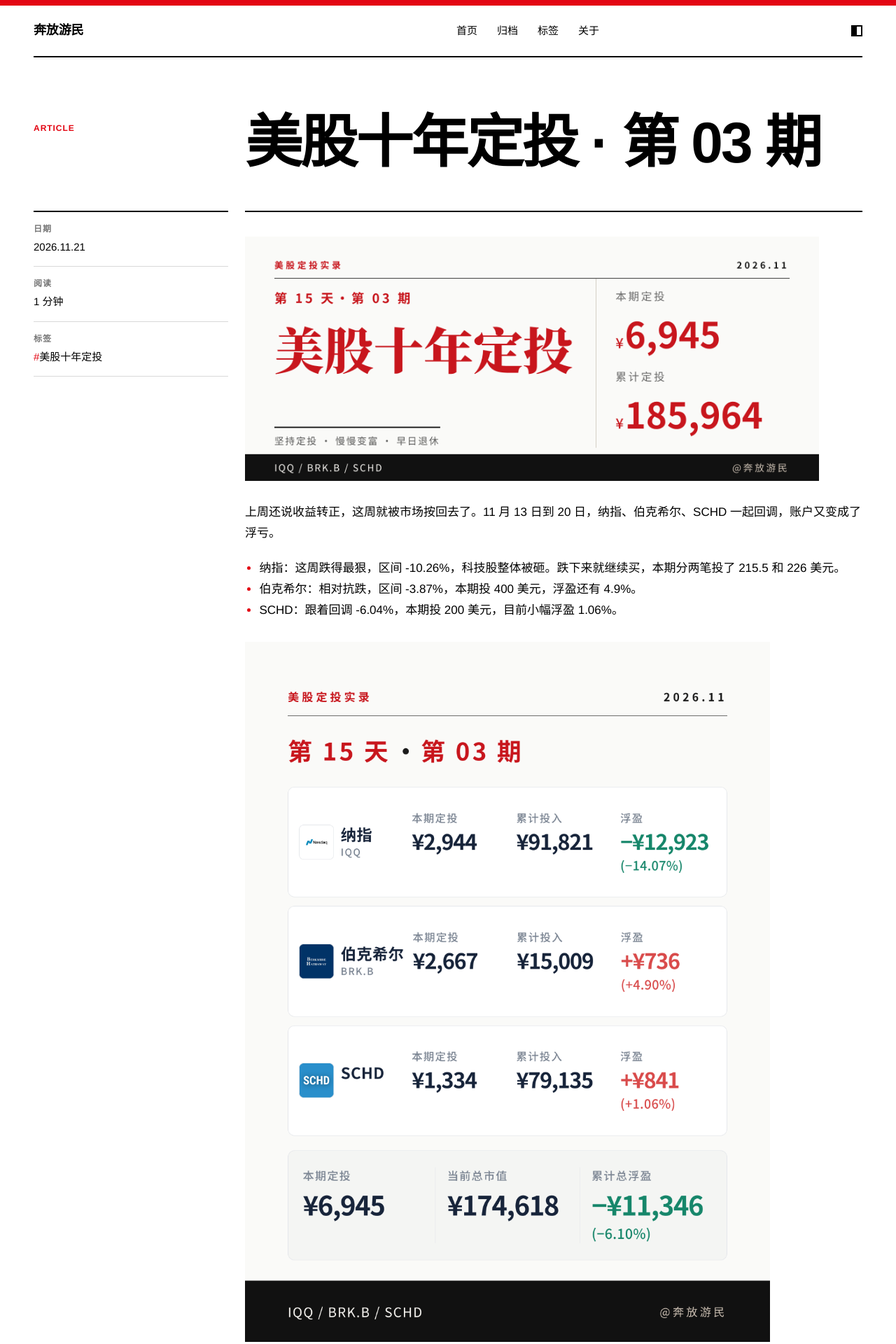
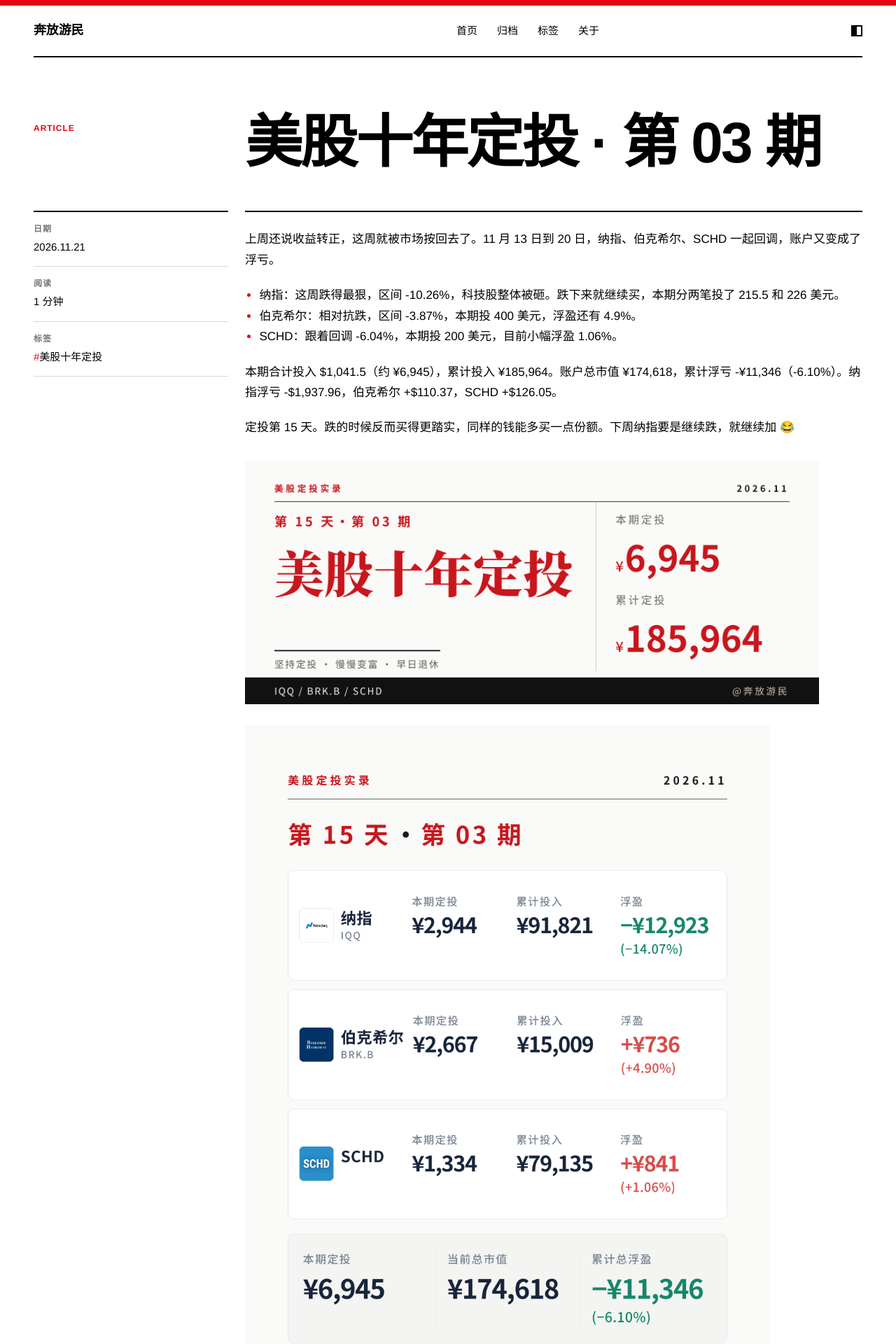
Before and after one commit to bfym2025/bfym2025.github.io, a Jekyll site: the page built from _posts/2026-11-21-us-dca-ten-year-issue-03.md, in a window 1280 px wide. Shown: the top 1920 px of the page at 70% size. Built offline with Jekyll 4.4.1, drawn with Linux system fonts in a browser that asks for light colours; comment, search, counter and statistics services are not loaded.

Commit message:
Move DCA post images after all text
Co-Authored-By: Claude Code <noreply@anthropic.com>

```diff
--- a/_posts/2026-11-21-us-dca-ten-year-issue-03.md
+++ b/_posts/2026-11-21-us-dca-ten-year-issue-03.md
@@ -3,8 +3,6 @@ title: 美股十年定投 · 第 03 期
 date: 2026-11-21 11:00:00 +0800
 tags: [美股十年定投]
 ---
-
-![美股十年定投 · 第 03 期]({{ '/assets/images/us-dca-2026-11-issue-03-cover.png' | relative_url }})
 
 上周还说收益转正，这周就被市场按回去了。11 月 13 日到 20 日，纳指、伯克希尔、SCHD 一起回调，账户又变成了浮亏。
 
@@ -12,10 +10,12 @@ tags: [美股十年定投]
 - 伯克希尔：相对抗跌，区间 -3.87%，本期投 400 美元，浮盈还有 4.9%。
 - SCHD：跟着回调 -6.04%，本期投 200 美元，目前小幅浮盈 1.06%。
 
+本期合计投入 $1,041.5（约 ¥6,945），累计投入 ¥185,964。账户总市值 ¥174,618，累计浮亏 -¥11,346（-6.10%）。纳指浮亏 -$1,937.96，伯克希尔 +$110.37，SCHD +$126.05。
+
+定投第 15 天。跌的时候反而买得更踏实，同样的钱能多买一点份额。下周纳指要是继续跌，就继续加 😂
+
+![美股十年定投 · 第 03 期]({{ '/assets/images/us-dca-2026-11-issue-03-cover.png' | relative_url }})
+
 ![第 03 期账户月报]({{ '/assets/images/us-dca-2026-11-issue-03-account.png' | relative_url }})
 
-本期合计投入 $1,041.5（约 ¥6,945），累计投入 ¥185,964。账户总市值 ¥174,618，累计浮亏 -¥11,346（-6.10%）。纳指浮亏 -$1,937.96，伯克希尔 +$110.37，SCHD +$126.05。
-
 ![近一周走势]({{ '/assets/images/us-dca-2026-11-issue-03-trend.png' | relative_url }})
-
-定投第 15 天。跌的时候反而买得更踏实，同样的钱能多买一点份额。下周纳指要是继续跌，就继续加 😂
```
Also changed, not shown: .claude/skills/us-dca-post/SKILL.md.
